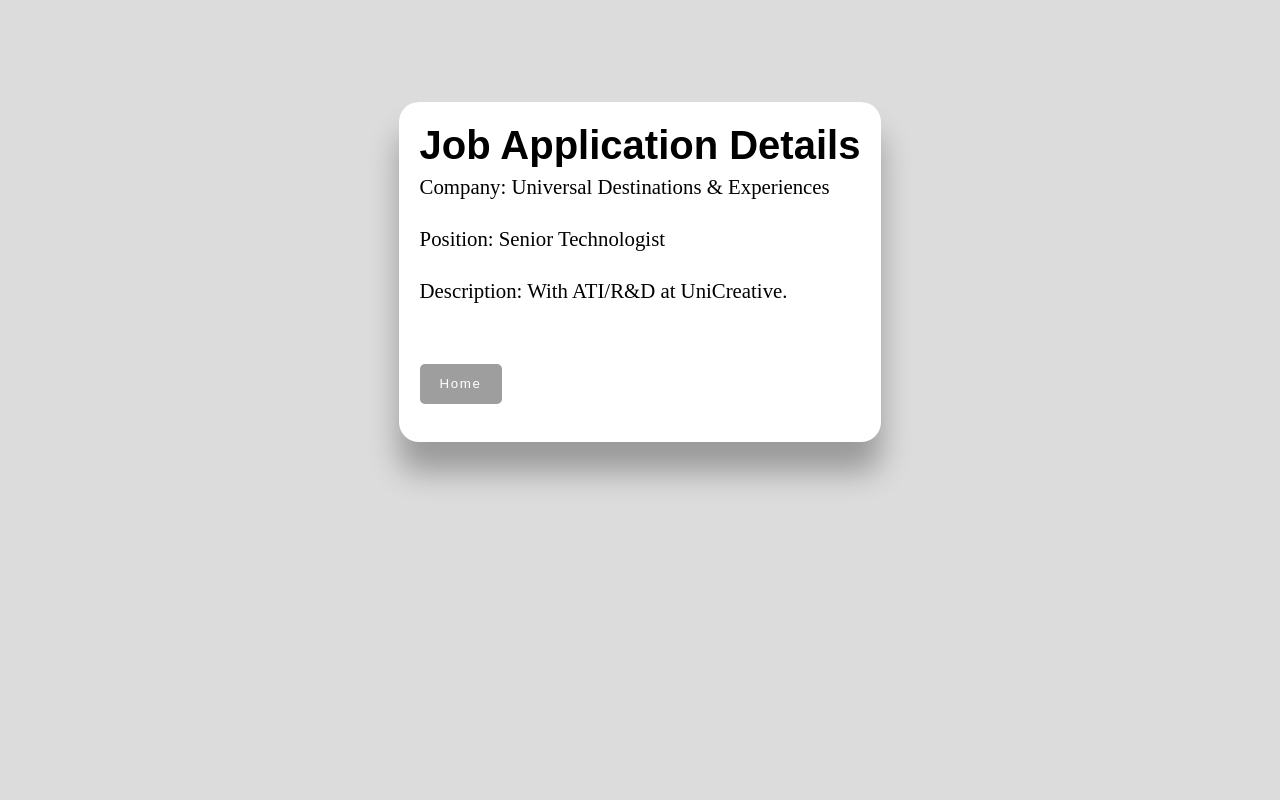
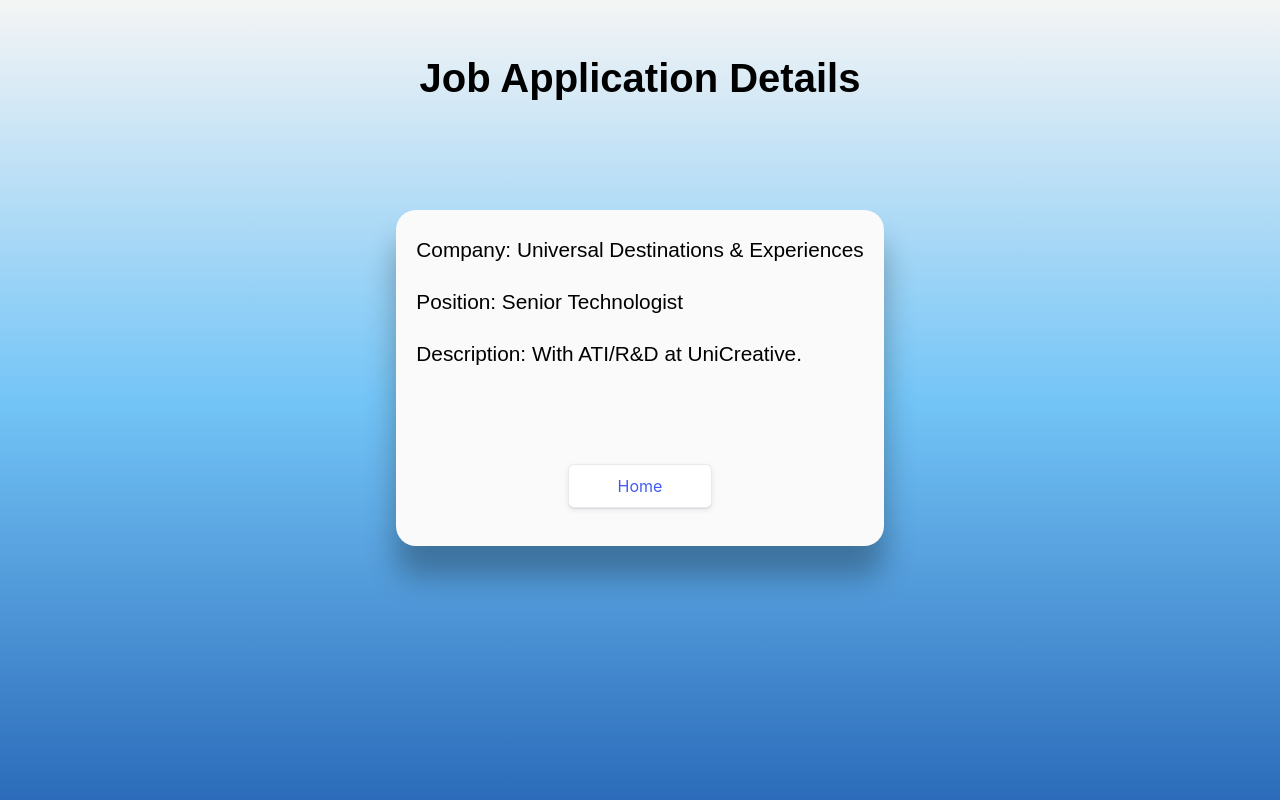
Before and after one commit to FrankDraws/py_job-log, a Flask app: page /job-details/1 in a window 1280 px wide. Run offline with Flask 3, Linux system fonts and the light colour scheme.

Commit message:
Major design edits.

```diff
--- a/static/style.css
+++ b/static/style.css
@@ -17,7 +17,7 @@
     font-family: Arial, "Helvetica Neue", Helvetica, sans-serif;
 }
 
-#fbg {
+#formPg, #detailsPg {
     /* background-color: gainsboro; */
     display: grid;
     align-content: start;
@@ -33,16 +33,33 @@
 
     filter: progid: DXImageTransform.Microsoft.gradient(startColorstr="#2C6CBC", endColorstr="#71C3F7", GradientType=1);
 }
+
+.wrapper {
+    /* outline: 1px solid red; */
+    background-color: #fff;
+    margin: 1.3em;
+    padding: 1.3em 1.3em 2.4em;
+    border-radius: 20px;
+    box-shadow: 0px 30px 30px rgba(0, 0, 0, 0.3);
+}
+
+.wrapper > div {
+    width: 100%;
+    margin-top: 5em;
+    display: grid;
+    place-items: center;
+}
 /*
     Titles
 */
-#fbg h1 {
+#formPg h1 {
     /* outline: 1px solid red; */
     margin: 3em 0 0;
 
 }
 h1 {
     font-family: Arial, "Helvetica Neue", Helvetica, sans-serif;
+    margin: 1em;
 }
 section {
     margin: 1.3em;
@@ -59,7 +76,6 @@
     cursor: pointer;
     margin: 0 0 1.5em 0;
     list-style: none;
-    width: 50ch;
 }
 a,
 a:visited {
@@ -98,10 +114,10 @@
     user-select: none;
     -webkit-user-select: none;
     touch-action: manipulation;
-    width: 100%;
+    width: 9em;
 }
 /*
-    Responsive
+    Responsive  - Larger screens
 */
 @media (min-width: 768px) {
     body {
@@ -112,42 +128,25 @@
         /* resize: both; */
         background-color: #fff;
         padding: 1em;
-        /* margin-top: -10%; */
-    }
-    #job-app {
-        /* outline: 1px solid green; */
-        width: 80ch;
     }
     li {
         width: 70ch;
     }
-    #form {
-        width: max-content;
+    .wrapper {
         /* outline: 1px solid orange; */
-        display: grid;
-        place-items: center;
-        padding: 2.5em;
-        border-radius: 20px;
+        background-color: #fafafa;
+        min-width: 400px;
+
     }
 }
 
 /*
     Form
 */
-#form {
-    /* outline: 1px solid red; */
-    background-color: white;
-    display: flex;
-    flex-flow: column wrap;
-    box-shadow: 3px 25px 40px rgba(0, 0, 0, 0.3);
-}
-#form input, #form textarea {
+.wrapper input, .wrapper textarea {
     border-radius: 8px;
 }
-#form > div {
-    width: 50%;
-    margin-top: 5em;
-}
+
 form input {
     outline: 0;
     background: #f2f2f2;
@@ -235,4 +234,6 @@
 p {
     max-width: 60ch;
     line-height: 1.8;
+    padding: 0;
+    margin: 0 0 0.7em;
 }
--- a/static/style2.css
+++ b/static/style2.css
@@ -31,20 +31,7 @@
 }
 
 /* Content  */
-#job-details-container {
-    background-color: #fff;
-    margin: 1.3em;
-    padding: 1.3em 1.3em 2.4em;
-    border-radius: 20px;
-    box-shadow: 0px 30px 30px rgba(0, 0, 0, 0.3);
-    /* max-width: 80ch; */
-    /* min-width: 30vw; */
-    /* outline: 1px solid red; */
-}
-#job-details-container p {
-    padding: 0;
-    margin: 0 0 0.7em;
-}
+
 button {
     /* font-weight: 700; */
     /* font-size: 1.125rem; */
--- a/templates/form.html
+++ b/templates/form.html
@@ -6,9 +6,9 @@
     <title>Document</title>
     <link rel="stylesheet" type="text/css" href="{{ url_for('static', filename='style.css') }}">
 </head>
-<body id="fbg">
+<body id="formPg">
     <h1>Add Job Listing</h1>
-    <section id="form">
+    <section class="wrapper">
         <form id="job-form" method="POST" action="{{ url_for('log_data') }}">
             <!-- <label for="company">Company:</label> -->
             <input type="text" id="company" name="company" placeholder="Company" required><br><br>
--- a/templates/job-details.html
+++ b/templates/job-details.html
@@ -7,22 +7,20 @@
         content="width=device-width, initial-scale=1.0"
     >
     <title>Job Details</title>
-    <link
-        rel="stylesheet"
-        type="text/css"
-        href="{{ url_for('static', filename='style2.css') }}"
-    >
+    <link rel="stylesheet"  type="text/css" href="{{ url_for('static', filename='style.css') }}" >
 </head>
-<body id="details">
+<body id="detailsPg">
 
-    <div id="job-details-container" class="fade-in">
-        <h1>Job Application Details</h1>
+    <h1>Job Application Details</h1>
+    <section class="wrapper">
         <p>Company: {{ job_data['company'] }}</p>
         <p>Position: {{ job_data['position'] }}</p>
         <p>Description: {{ job_data['description'] }}</p>
-        {% with index_url = url_for('index') %}
-        <button onclick="window.location.href='{{ index_url }}'">Home</button>
-        {% endwith %}
-    </div>
+        <div>
+            {% with index_url = url_for('index') %}
+            <button class="btnPrimary" onclick="window.location.href='{{ index_url }}'">Home</button>
+            {% endwith %}
+        </div>
+    </section>
 </body>
 </html>
```
Also changed, not shown: templates/index.html (+7 -2 lines). Lines whose indentation alone changed are shown as unchanged.
